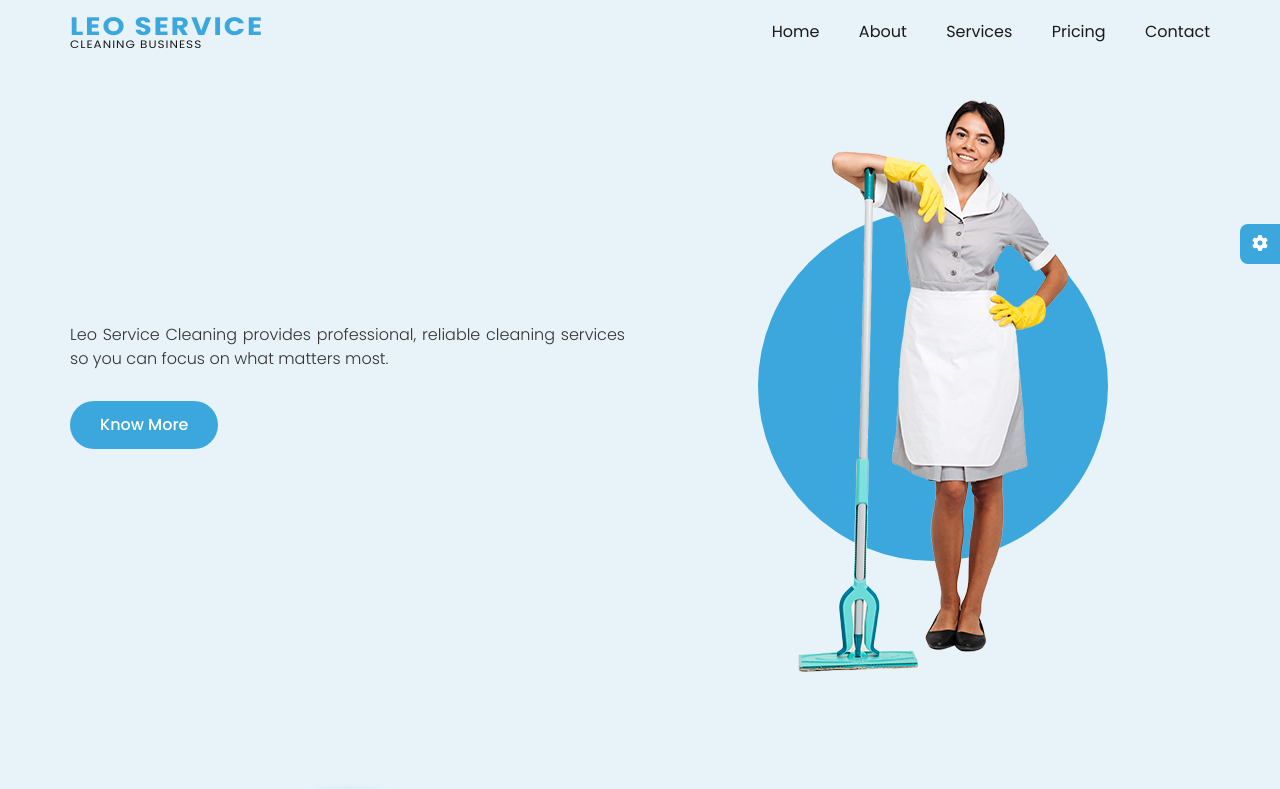
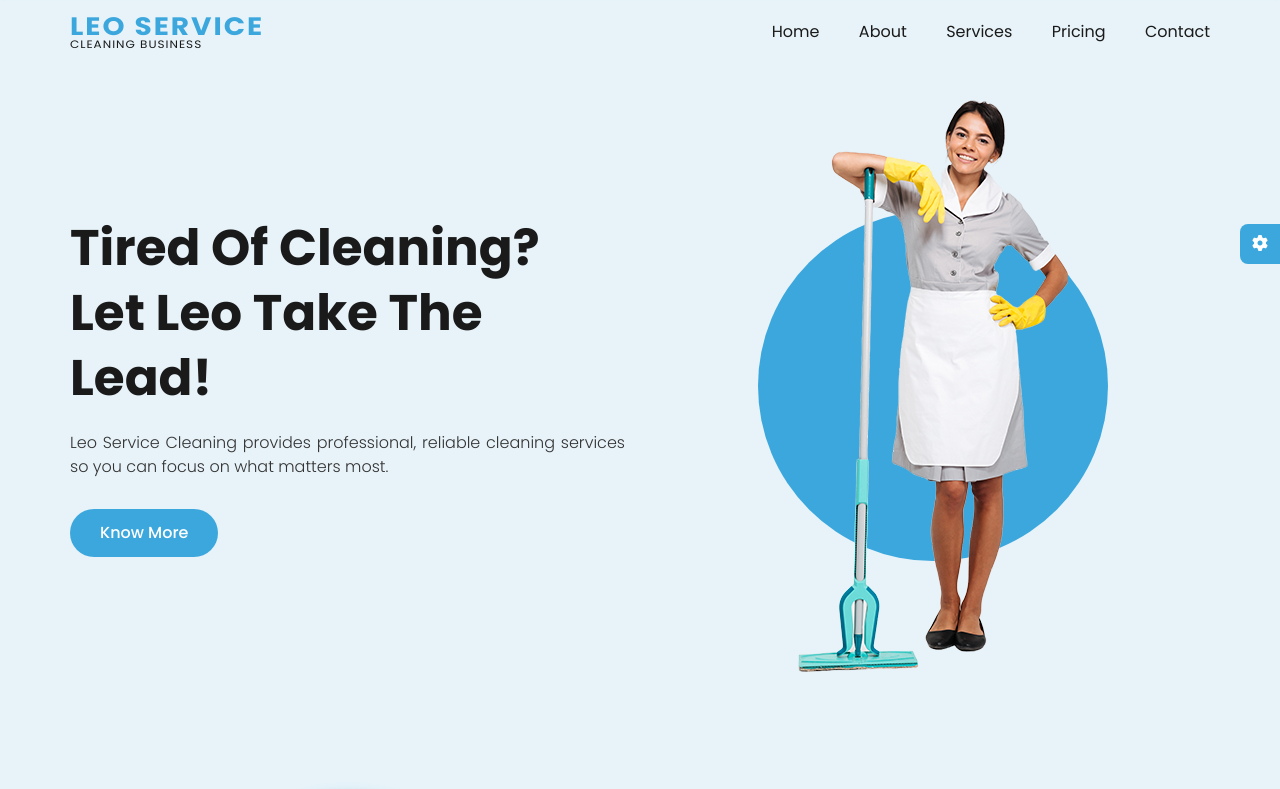
Before and after one commit to nishan-dangal/leoservice, a plain HTML site: page Leo service cleaning/index.html in a window 1280 px wide. Shown: the top 789 px of the page. Drawn offline with Linux system fonts and the light colour scheme.

Commit message:
adding the intro text for the business

```diff
--- a/Leo service cleaning/index.html
+++ b/Leo service cleaning/index.html
@@ -47,7 +47,7 @@
     <div class="container">
       <div class="grid">
         <div class="home-text">
-          <!-- <h1 data-aos="fade-up" data-aos-duration="1000">Tired of Cleaning? Let Leo Take the Lead! </h1> -->
+          <h1 data-aos="fade-up" data-aos-duration="1000">Tired of Cleaning? Let Leo Take the Lead! </h1>
           <p data-aos="fade-up" data-aos-duration="1000" data-aos-delay="150"> Leo Service Cleaning provides professional, reliable cleaning services so you can focus on what matters most.</p>
           <div class="btn-wrap" data-aos="fade-up" data-aos-duration="1000" data-aos-delay="300">
             <a href="#about" class="btn">know more</a>
```
